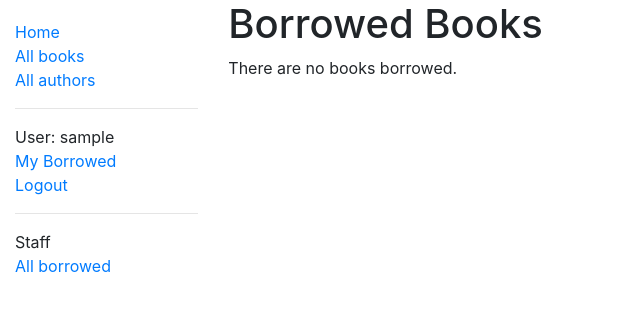
After one commit to rothso/locallibrary, a Django app: page /catalog/books/my in a window 1280 px wide. The commit adds this page. Shown: the top 311 px of the page, without its empty margins (0-640 px from the left). Run offline with Django 3.2, Linux system fonts and the light colour scheme; the visitor is signed in with stand-in values (Sample User, id 1); data that the repository does not hold is empty; some libraries are stand-ins or nearby versions.

Commit message:
Add permissions for viewing borrowed books

```diff
--- a/catalog/admin.py
+++ b/catalog/admin.py
@@ -28,7 +28,7 @@ class BookAdmin(admin.ModelAdmin):
 
 @admin.register(BookInstance)
 class BookInstanceAdmin(admin.ModelAdmin):
-    list_display = ('book', 'status', 'due_back', 'id')
+    list_display = ('book', 'status', 'borrower', 'due_back', 'id')
     list_filter = ('status', 'due_back')
 
     fieldsets = (
@@ -36,7 +36,7 @@ class BookInstanceAdmin(admin.ModelAdmin):
             'fields': ('book', 'imprint', 'id')
         }),
         ('Availability', {
-            'fields': ('status', 'due_back')
+            'fields': ('status', 'due_back', 'borrower')
         }),
     )
 
--- a/catalog/templates/base_generic.html
+++ b/catalog/templates/base_generic.html
@@ -22,9 +22,15 @@
           <hr>
           {% if user.is_authenticated %}
             <li>User: {{ user.get_username }}</li>
+            <li><a href="{% url 'my-borrowed' %}">My Borrowed</a></li>
             <li><a href="{% url 'logout' %}?next={{ request.path }}">Logout</a></li>
           {% else %}
             <li><a href="{% url 'login' %}?next={{ request.path }}">Login</a></li>
+          {% endif %}
+          {% if perms.catalog.can_mark_returned %}
+            <hr>
+            <li>Staff</li>
+            <li><a href="{% url 'all-borrowed' %}">All borrowed</a></li>
           {% endif %}
         </ul>
         {% endblock %}
--- /dev/null
+++ b/catalog/templates/catalog/bookinstance_list_borrowed_user.html
@@ -0,0 +1,17 @@
+{% extends "base_generic.html" %}
+
+{% block content %}
+  <h1>Borrowed Books</h1>
+
+  {% if bookinstance_list %}
+    <ul>
+      {% for bookinst in bookinstance_list %}
+        <li class="{% if bookinst.is_overdue %}text-danger{% endif %}">
+          <a href="{{ bookinst.book.get_absolute_url }}">{{ bookinst.book.title }}</a> ({{ bookinst.due_back }})
+        </li>
+      {% endfor %}
+    </ul>
+  {% else %}
+    <p>There are no books borrowed.</p>
+  {% endif %}
+{% endblock %}
--- a/catalog/urls.py
+++ b/catalog/urls.py
@@ -4,7 +4,11 @@ from . import views
 urlpatterns = [
     path('', views.index, name='index'),
     path('books/', views.BookListView.as_view(), name='books'),
+    path('books/my', views.LoanedBooksByUserListView.as_view(), name='my-borrowed'),
     path('book/<int:pk>', views.BookDetailView.as_view(), name='book-detail'),
     path('authors/', views.AuthorListView.as_view(), name='authors'),
     path('author/<int:pk>', views.AuthorDetailView.as_view(), name='author-detail'),
+
+    # Librarian-only paths
+    path('borrowed/', views.AllLoanedBooksListView.as_view(), name='all-borrowed'),
 ]
--- a/catalog/views.py
+++ b/catalog/views.py
@@ -1,3 +1,4 @@
+from django.contrib.auth.mixins import LoginRequiredMixin, PermissionRequiredMixin
 from django.shortcuts import render
 from django.views import generic
 
@@ -53,3 +54,26 @@ class AuthorListView(generic.ListView):
 
 class AuthorDetailView(generic.DetailView):
     model = Author
+
+
+class LoanedBooksByUserListView(LoginRequiredMixin, generic.ListView):
+    """Generic class-based view listing books on loan to current user"""
+    model = BookInstance
+    template_name = 'catalog/bookinstance_list_borrowed_user.html'
+    paginate_by = 10
+
+    def get_queryset(self):
+        return (BookInstance.objects
+                .filter(borrower=self.request.user)
+                .filter(status__exact='o')
+                .order_by('due_back'))
+
+
+class AllLoanedBooksListView(PermissionRequiredMixin, generic.ListView):
+    """Allows librarians to view all books on loan"""
+    model = BookInstance
+    template_name = 'catalog/bookinstance_list_all.html'
+    paginate_by = 10
+
+    # Only librarians can access this page
+    permission_required = 'catalog.can_mark_returned'
```
Also changed, not shown: catalog/models.py (+8 -0 lines), catalog/templates/catalog/bookinstance_list_all.html (added, +17 -0 lines), catalog/migrations/0003_bookinstance_borrower.py (added), catalog/migrations/0004_auto_20180806_0051.py (added).
